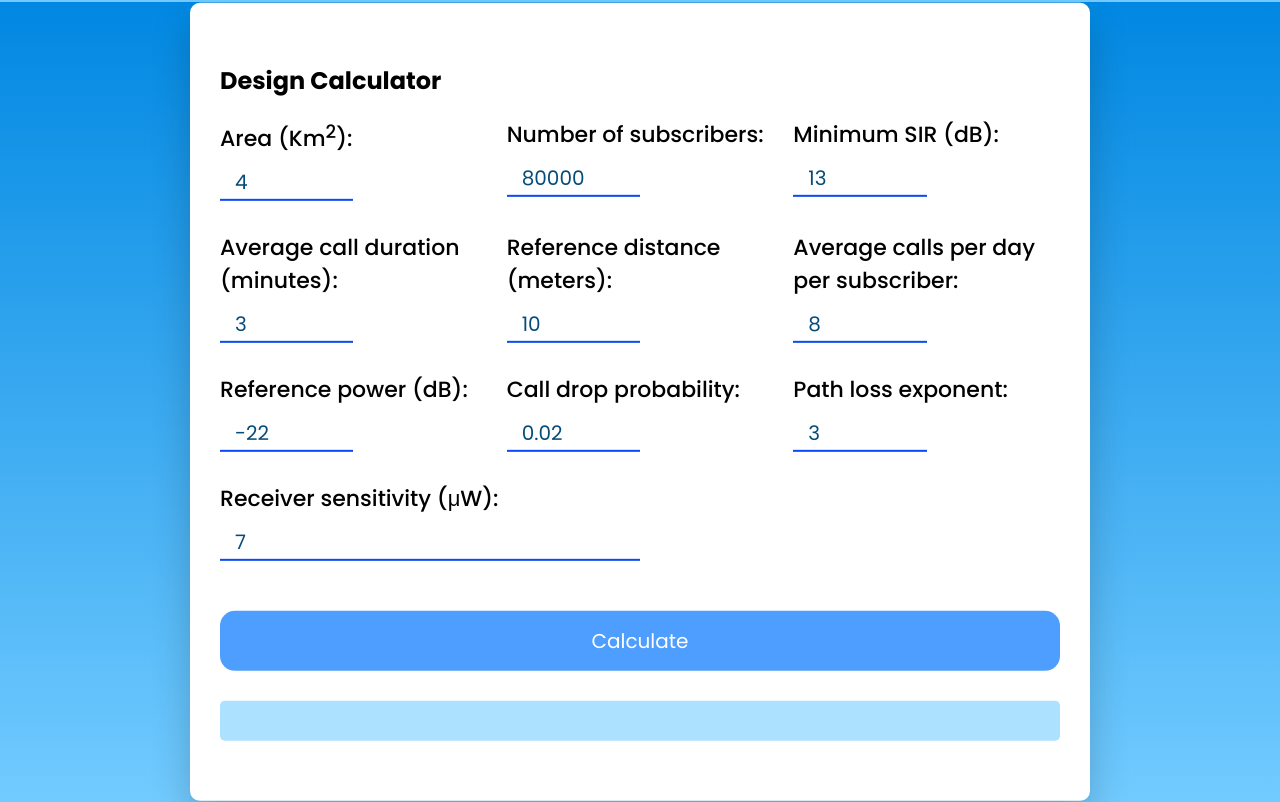
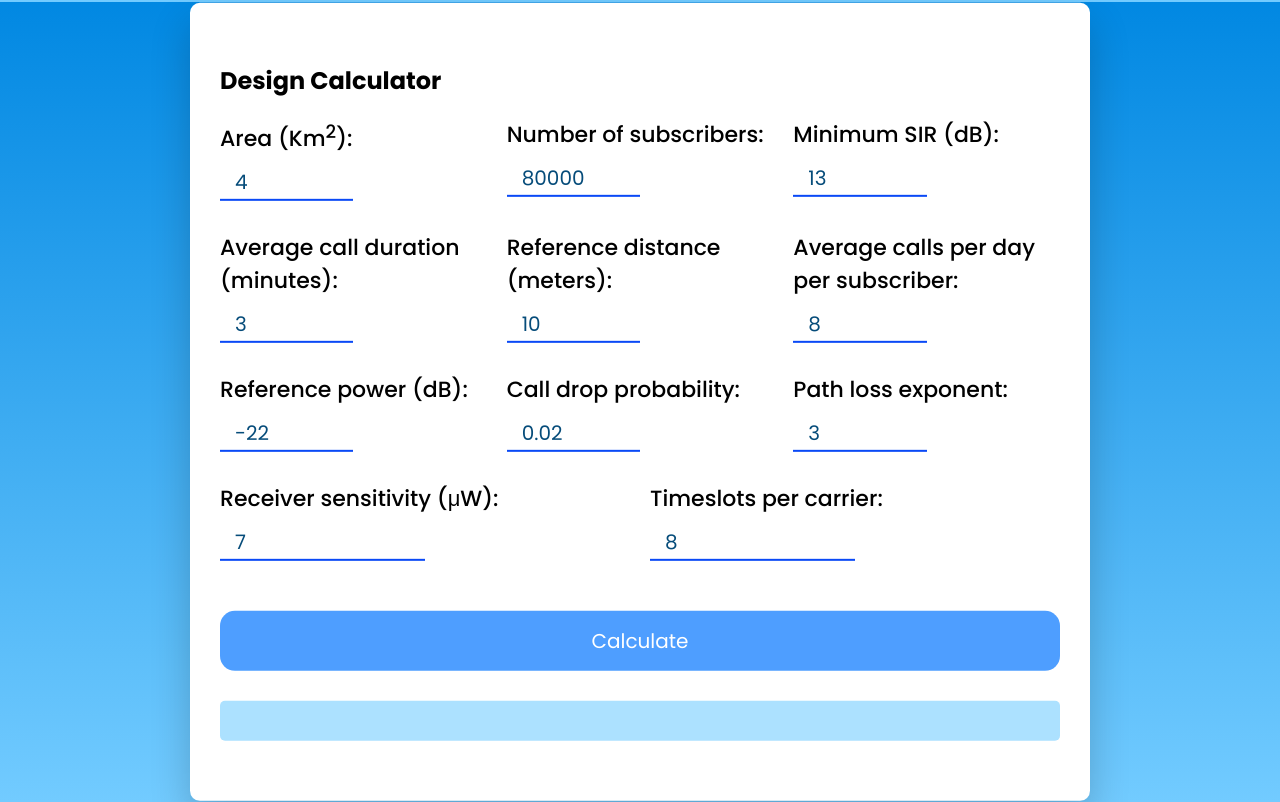
Before and after one commit to mohammadmakhamreh/WirelessCaluculator, a plain HTML site: page q12345_withoutGH/index.html in a window 1280 px wide. Shown: the part 4275-5077 px from the top of the page. Drawn offline with Linux system fonts and the light colour scheme; files whose address does not match are found by name.

Commit message:
Update index.html

```diff
--- a/q12345_withoutGH/index.html
+++ b/q12345_withoutGH/index.html
@@ -448,6 +448,10 @@
                 <label for="receiverSensitivity">Receiver sensitivity (μW):</label>
                 <input type="number" id="receiverSensitivity" value="7">
             </div>
+            <div class="wrapper">
+                <label for="timeslotsPerCarrier">Timeslots per carrier:</label>
+                <input type="number" id="timeslotsPerCarrier" value="8">
+            </div>
         </div>
 
         <button id="design-button">Calculate</button>
```
